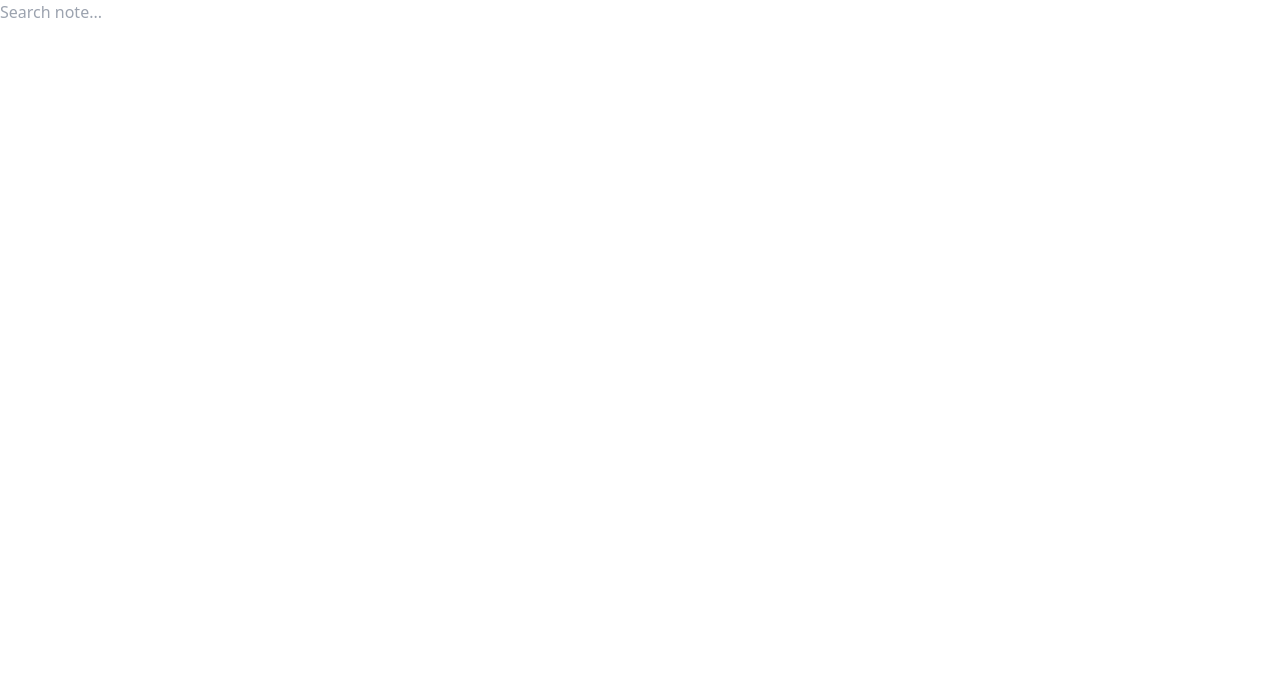
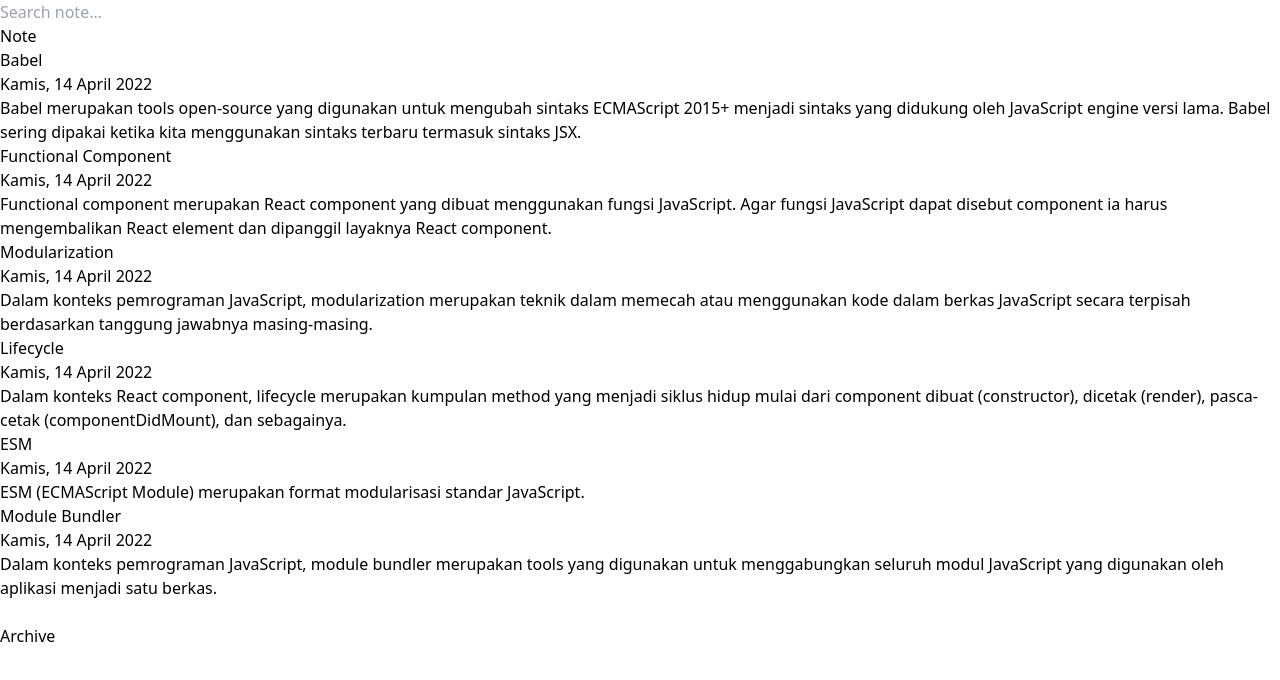
Before and after one commit to mawghan0/note-app, a React (Vite) app: page / in a window 1280 px wide. Shown: the top 680 px of the page. Built offline with nearby package versions, Linux system fonts and the light colour scheme.

Commit message:
add:  listItem

```diff
--- a/src/App.jsx
+++ b/src/App.jsx
@@ -1,6 +1,7 @@
-import { getInitialData } from "./utils";
+import { getInitialData, showFormattedDate } from "./utils";
 import { useState } from "react";
 import SearchBar from "./components/SearchBar";
+import ListItem from "./components/ListItem";
 
 function App() {
   const [datas, setDatas] = useState(getInitialData);
@@ -9,7 +10,8 @@ function App() {
   return (
     <>
       <SearchBar datas={datas} setFilteredDatas={setFilteredDatas} />
-
+      <br />
+      <ListItem filteredDatas={filteredDatas} showFormattedDate={showFormattedDate}/>
     </>
   );
 }
--- a/src/components/ListItem.jsx
+++ b/src/components/ListItem.jsx
@@ -1,19 +1,24 @@
 import PropTypes from "prop-types";
+import Item from "./Item";
 
-function ListItem({ title, body, createdAt, showFormattedDate }) {
+function ListItem({ filteredDatas, showFormattedDate }) {
   return (
     <>
-      <h3>{title}</h3>
-      <p>{showFormattedDate(createdAt)}</p>
-      <p>{body}</p>
+    <h2>Note</h2>
+      {filteredDatas.filter(data => data.archived === false).map((data) => (
+        <Item key={data.id} {...data} showFormattedDate={showFormattedDate}/>
+      ))}
+      <br />
+    <h2>Archive</h2>
+      {filteredDatas.filter(data => data.archived === true).map((data) => (
+        <Item key={data.id} {...data} showFormattedDate={showFormattedDate}/>
+      ))}
     </>
   );
 }
 
 ListItem.propTypes = {
-  title: PropTypes.string.isRequired,
-  body: PropTypes.string.isRequired,
-  createdAt: PropTypes.string.isRequired,
+  filteredDatas: PropTypes.array.isRequired,
   showFormattedDate: PropTypes.func.isRequired,
 };
 
```
